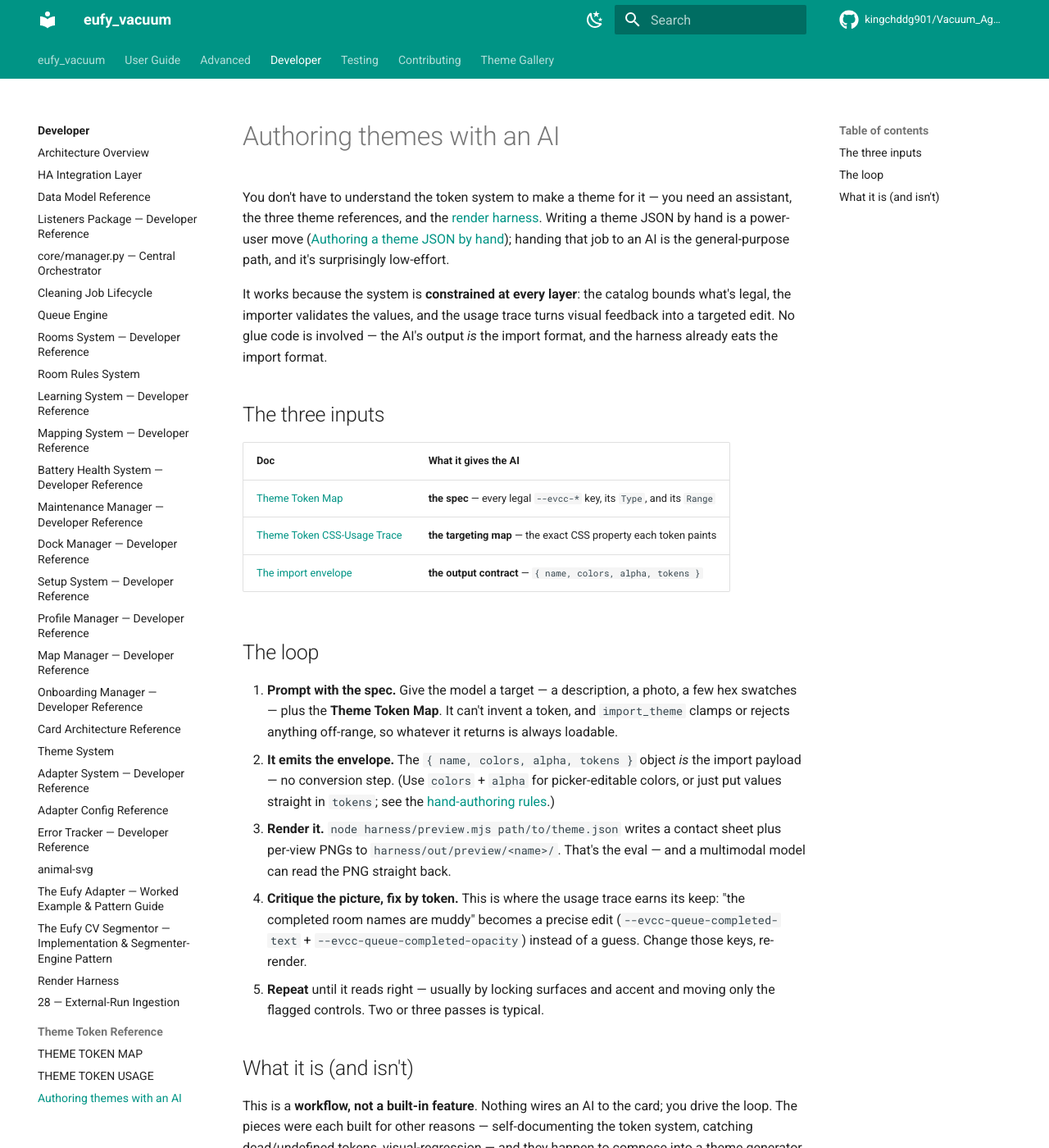
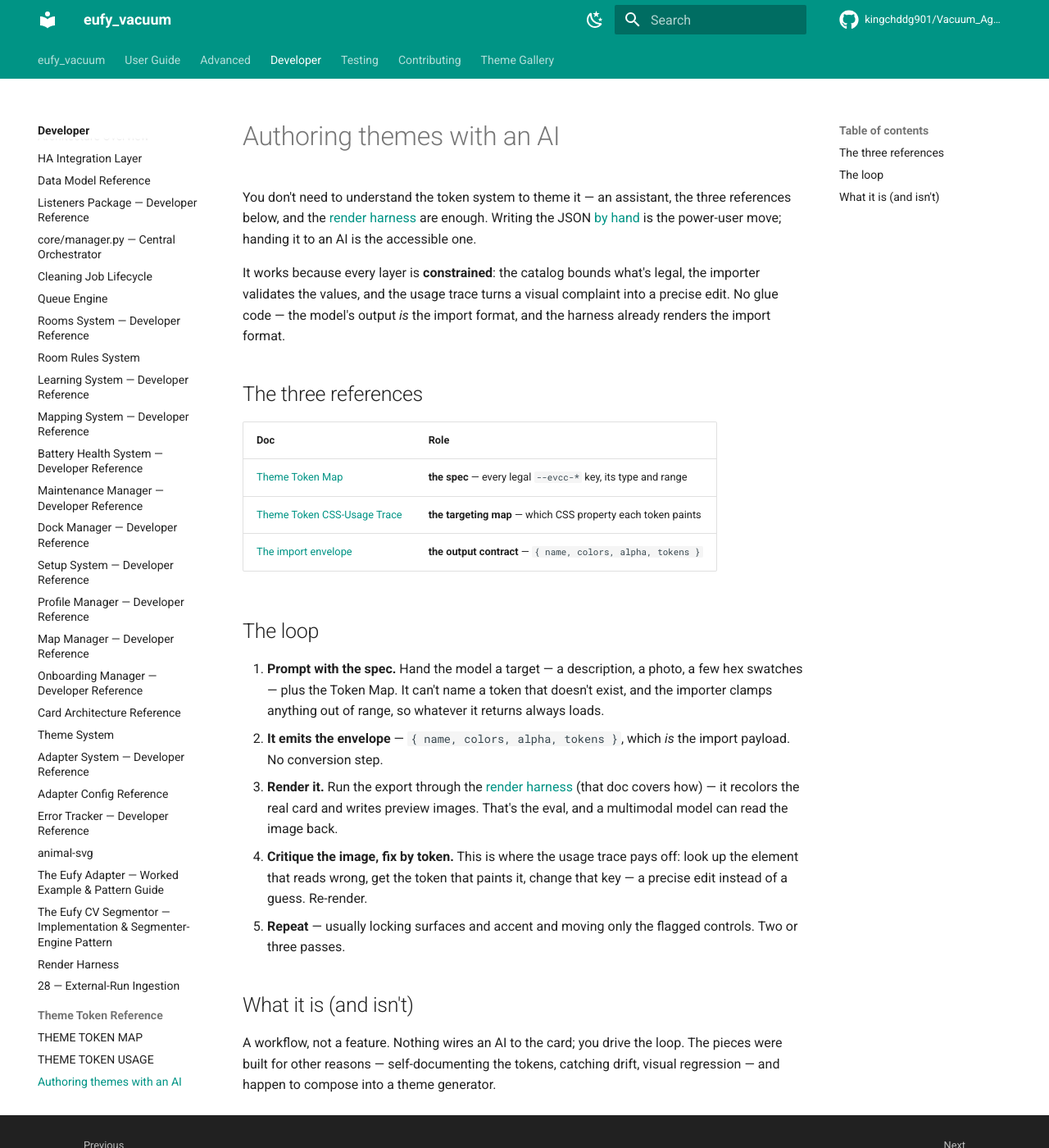
Before and after one commit to kingchddg901/Vacuum_Agent, an MkDocs documentation site: the page built from docs/dev/reference/ai-theme-authoring.md, in a window 1280 px wide and 1400 px high. Shown: the whole window at 82% size. Built offline with MkDocs 1.6.1 and Material for MkDocs 9.7.7, drawn with Linux system fonts in a browser that asks for light colours; comment, search, counter and statistics services are not loaded; some of the changed text lies outside the part shown.

Commit message:
docs(theme): tighten the AI-authoring doc
Defer the "how to run the harness" mechanics to the render-harness doc instead of
inlining the command + output paths (assumed internal tooling knowledge and could drift),
swap the specific token-name example for the generic "find the element that reads wrong →
its token", and trim throughout. Links unchanged; mkdocs --strict passes.

Co-Authored-By: Claude Opus 4.8 (1M context) <noreply@anthropic.com>

```diff
--- a/docs/dev/reference/ai-theme-authoring.md
+++ b/docs/dev/reference/ai-theme-authoring.md
@@ -1,47 +1,41 @@
 # Authoring themes with an AI
 
-You don't have to understand the token system to make a theme for it — you need an
-assistant, the three theme references, and the [render harness](../27-render-harness.md).
-Writing a theme JSON by hand is a power-user move
-([Authoring a theme JSON by hand](../20-theme-system.md#authoring-a-theme-json-by-hand));
-handing that job to an AI is the general-purpose path, and it's surprisingly low-effort.
+You don't need to understand the token system to theme it — an assistant, the three
+references below, and the [render harness](../27-render-harness.md) are enough. Writing the
+JSON [by hand](../20-theme-system.md#authoring-a-theme-json-by-hand) is the power-user move;
+handing it to an AI is the accessible one.
 
-It works because the system is **constrained at every layer**: the catalog bounds what's
-legal, the importer validates the values, and the usage trace turns visual feedback into a
-targeted edit. No glue code is involved — the AI's output *is* the import format, and the
-harness already eats the import format.
+It works because every layer is **constrained**: the catalog bounds what's legal, the
+importer validates the values, and the usage trace turns a visual complaint into a precise
+edit. No glue code — the model's output *is* the import format, and the harness already
+renders the import format.
 
-## The three inputs
+## The three references
 
-| Doc | What it gives the AI |
+| Doc | Role |
 |---|---|
-| [Theme Token Map](THEME_TOKEN_MAP.md) | **the spec** — every legal `--evcc-*` key, its `Type`, and its `Range` |
-| [Theme Token CSS-Usage Trace](THEME_TOKEN_USAGE.md) | **the targeting map** — the exact CSS property each token paints |
+| [Theme Token Map](THEME_TOKEN_MAP.md) | **the spec** — every legal `--evcc-*` key, its type and range |
+| [Theme Token CSS-Usage Trace](THEME_TOKEN_USAGE.md) | **the targeting map** — which CSS property each token paints |
 | [The import envelope](../20-theme-system.md#authoring-a-theme-json-by-hand) | **the output contract** — `{ name, colors, alpha, tokens }` |
 
 ## The loop
 
-1. **Prompt with the spec.** Give the model a target — a description, a photo, a few hex
-   swatches — plus the **Theme Token Map**. It can't invent a token, and `import_theme`
-   clamps or rejects anything off-range, so whatever it returns is always loadable.
-2. **It emits the envelope.** The `{ name, colors, alpha, tokens }` object *is* the import
-   payload — no conversion step. (Use `colors` + `alpha` for picker-editable colors, or
-   just put values straight in `tokens`; see the
-   [hand-authoring rules](../20-theme-system.md#authoring-a-theme-json-by-hand).)
-3. **Render it.** `node harness/preview.mjs path/to/theme.json` writes a contact sheet plus
-   per-view PNGs to `harness/out/preview/<name>/`. That's the eval — and a multimodal model
-   can read the PNG straight back.
-4. **Critique the picture, fix by token.** This is where the usage trace earns its keep:
-   "the completed room names are muddy" becomes a precise edit
-   (`--evcc-queue-completed-text` + `--evcc-queue-completed-opacity`) instead of a guess.
-   Change those keys, re-render.
-5. **Repeat** until it reads right — usually by locking surfaces and accent and moving only
-   the flagged controls. Two or three passes is typical.
+1. **Prompt with the spec.** Hand the model a target — a description, a photo, a few hex
+   swatches — plus the Token Map. It can't name a token that doesn't exist, and the importer
+   clamps anything out of range, so whatever it returns always loads.
+2. **It emits the envelope** — `{ name, colors, alpha, tokens }`, which *is* the import
+   payload. No conversion step.
+3. **Render it.** Run the export through the [render harness](../27-render-harness.md) (that
+   doc covers how) — it recolors the real card and writes preview images. That's the eval,
+   and a multimodal model can read the image back.
+4. **Critique the image, fix by token.** This is where the usage trace pays off: look up the
+   element that reads wrong, get the token that paints it, change that key — a precise edit
+   instead of a guess. Re-render.
+5. **Repeat** — usually locking surfaces and accent and moving only the flagged controls.
+   Two or three passes.
 
 ## What it is (and isn't)
 
-This is a **workflow, not a built-in feature**. Nothing wires an AI to the card; you drive
-the loop. The pieces were each built for other reasons — self-documenting the token system,
-catching dead/undefined tokens, visual-regression — and they happen to compose into a theme
-generator. "A vibe in, a renderable theme out, self-correcting over a couple of passes" is a
-real path, open to anyone with the harness and these docs.
+A workflow, not a feature. Nothing wires an AI to the card; you drive the loop. The pieces
+were built for other reasons — self-documenting the tokens, catching drift, visual
+regression — and happen to compose into a theme generator.
```
